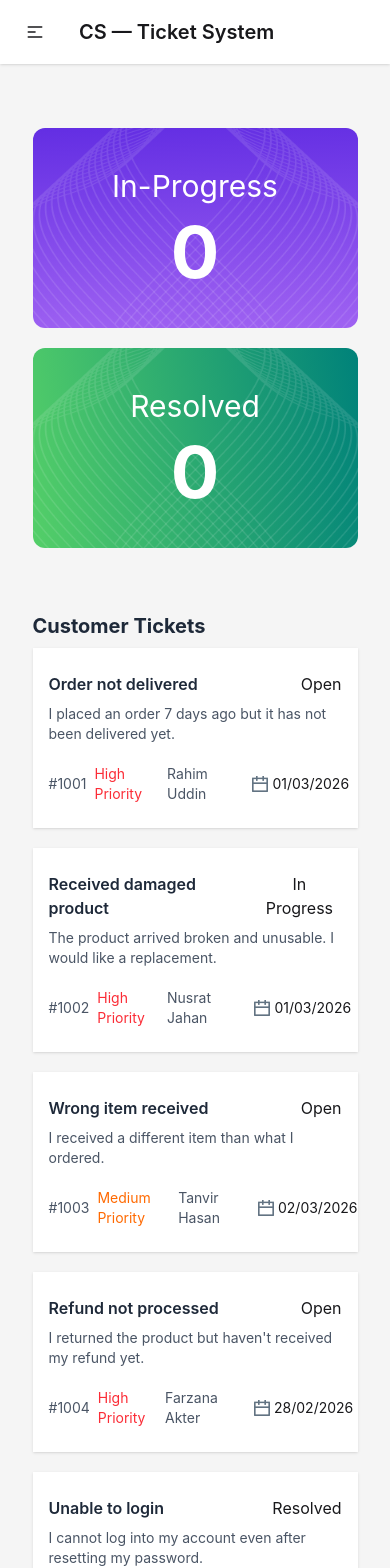
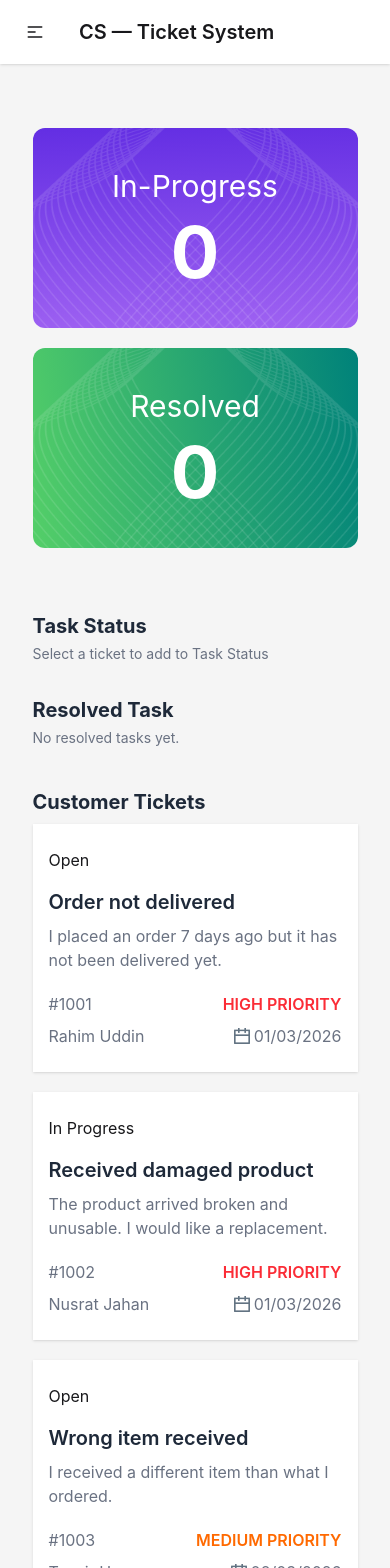
Before and after one commit to naimurcse/customer-support-zone, a React (Vite) app: page / in a window 390 px wide. Shown: the top 1568 px of the page. Built offline with nearby package versions, Linux system fonts and the light colour scheme.

Commit message:
Responsive is done for Main Section

```diff
--- a/src/App.jsx
+++ b/src/App.jsx
@@ -19,12 +19,15 @@ function App() {
       {/* Main Section */}
 
       <div className="max-w-10/12 mx-auto">
-        <div className="grid grid-cols-12 gap-5 order-2 md:order-1">
-          <div className=" col-span-12 xl:col-span-9 ">
+        <div className="grid grid-cols-12 gap-5">
+          {/* Customer Tickets */}
+          <div className=" col-span-12 xl:col-span-9 order-2 xl:order-1">
             {/* Tickets */}
             <Tickets ticketsPromise={ticketsPromise}></Tickets>
           </div>
-          <div className="col-span-12 xl:col-span-3 order-1 md:order-2">
+
+          {/* Task Status and Resolved Task */}
+          <div className="col-span-12 xl:col-span-3 order-1 xl:order-2">
             {/* Task Status */}
             <div className="mb-8">
               <h3 className="text-xl font-bold text-gray-800 mb-1">
--- a/src/Components/TicketCard/TicketCard.jsx
+++ b/src/Components/TicketCard/TicketCard.jsx
@@ -6,16 +6,22 @@ function TicketCard({ ticket }) {
   return (
     <>
       <div className="px-4 py-6 bg-white shadow flex flex-col justify-between">
-        <div className="flex justify-between items-center mb-2">
-          <h3 className="font-semibold text-gray-800">{title}</h3>
-          <button>{status}</button>
+        <div className="md:flex md:justify-between md:items-center mb-2 ">
+          <button className="ml-0 order-1 md:order-2 mb-4 md:mb-0">
+            {status}
+          </button>
+          <h3 className="text-xl font-semibold text-gray-800 order-2 md:order-1">
+            {title}
+          </h3>
         </div>
-        <p className="text-sm text-gray-600 mb-5">{description}</p>
-        <div className="flex justify-between items-center">
-          <div className="flex items-center gap-2 text-sm">
-            <p className="text-gray-600">#{id}</p>
+        <p className="lg:text-sm xl:text-base text-gray-500 mb-5">
+          {description}
+        </p>
+        <div className="flex flex-col items-start md:flex-row justify-between md:items-center">
+          {/* Ticket ID and  Priority*/}
+          <div className="flex items-center gap-2 lg:text-sm justify-between w-full md:w-auto mb-2 md:mb-0">
+            <p className="text-gray-500">#{id}</p>
             <p
-              className="uppercase font-semibold"
               className={
                 priority.toLowerCase() === "high"
                   ? "text-red-500"
@@ -24,12 +30,15 @@ function TicketCard({ ticket }) {
                     : "text-green-500"
               }
             >
-              {priority} Priority
+              <span className="uppercase font-semibold">
+                {priority} Priority
+              </span>
             </p>
           </div>
 
-          <div className="flex items-center gap-2 text-sm">
-            <p className="text-gray-600">{customer}</p>
+          {/* Customer and date */}
+          <div className="flex items-center gap-2 lg:text-sm justify-between w-full md:w-auto text-gray-500">
+            <p className="">{customer}</p>
             <div className="flex items-center gap-1">
               <img className="w-4" src={dateIcon} alt="" />
               <p>{createdAt}</p>
--- a/src/Components/Tickets/Tickets.jsx
+++ b/src/Components/Tickets/Tickets.jsx
@@ -9,7 +9,7 @@ function Tickets({ ticketsPromise }) {
       <h3 className="text-xl font-bold text-gray-800 mb-2">Customer Tickets</h3>
 
       {/* Ticket Cards in two columns */}
-      <div className="grid grid-cols-1 md:grid-cols-2 gap-5">
+      <div className="grid grid-cols-1 lg:grid-cols-2 gap-5">
         {/* Ticket Card */}
         {/* <div className="px-4 py-6 bg-white shadow">
           <div className="flex justify-between items-center mb-2">
```
